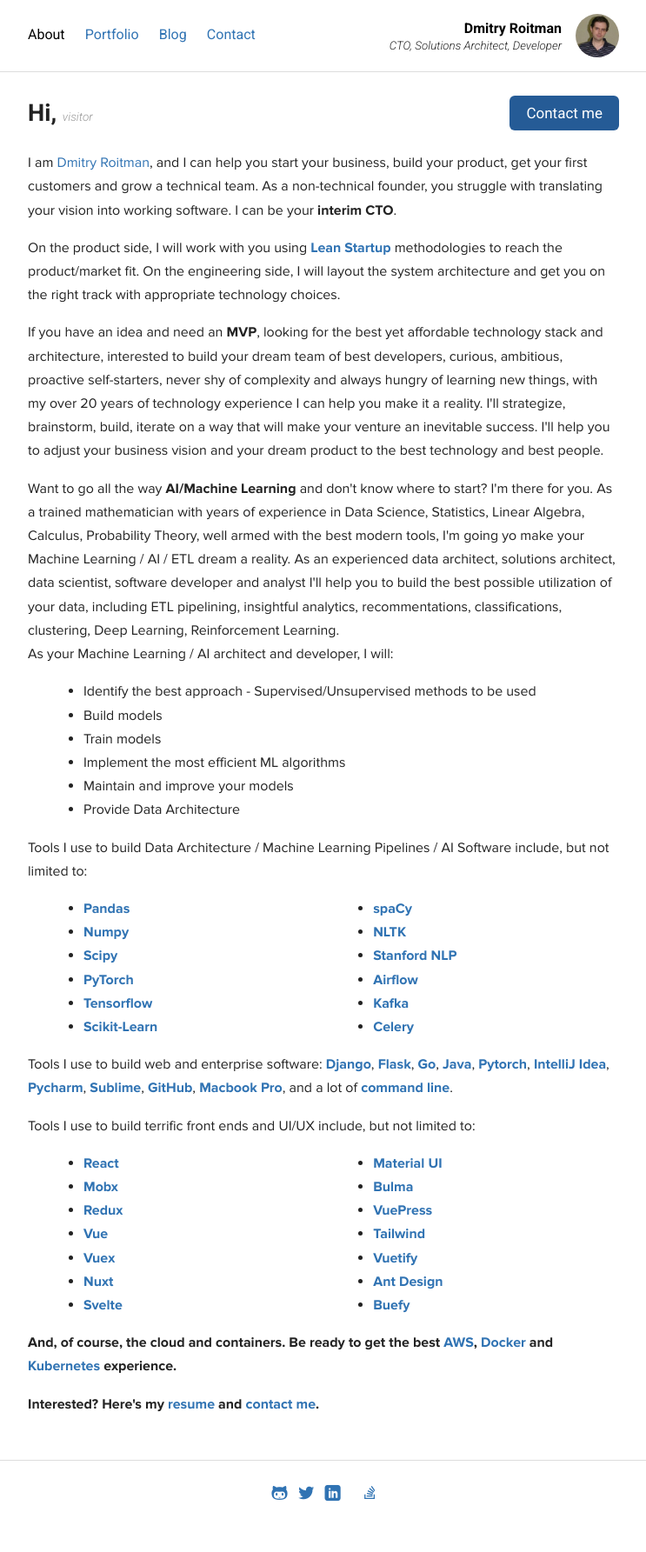
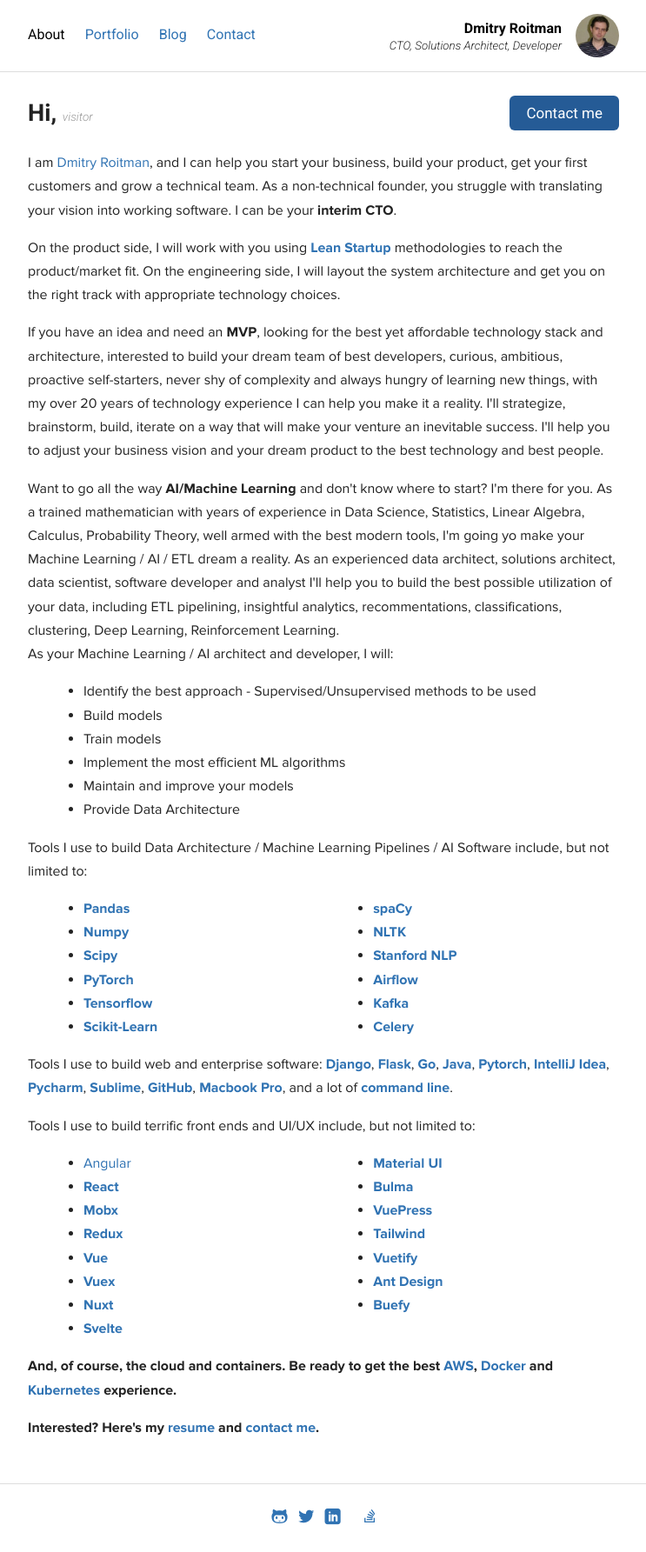
Before and after one commit to dmitryro/dmitryro.github.io, a Jekyll site: the page built from index.html, in a window 1280 px wide. Shown: the whole page at 87% size, without its empty margins (268-1011 px from the left). Built offline with Jekyll 4.4.1, drawn with Linux system fonts in a browser that asks for light colours; nearby versions of some CDN libraries; before the commit the page ends 1758 px from its top, so only the background shows below that.

Commit message:
resumes updated

```diff
--- a/index.html
+++ b/index.html
@@ -127,6 +127,7 @@ description: Dmitry Roitman helps non-technical founders start business, build a
      <div style="margin-left:4.0em; width:100%;">
      <div style="float:left;width:49%;">
        <ul class="front" style="font-style:normal;">
+       <li><strong><a href="https://angular.io"></strong>Angular</li>
        <li><strong><a href="https://reactjs.org/">React</a></strong></li>
        <li><strong><a href="https://mobx.js.org/">Mobx</a></strong></li>
        <li><strong><a href="https://redux.js.org/">Redux</a></strong></li>
```
